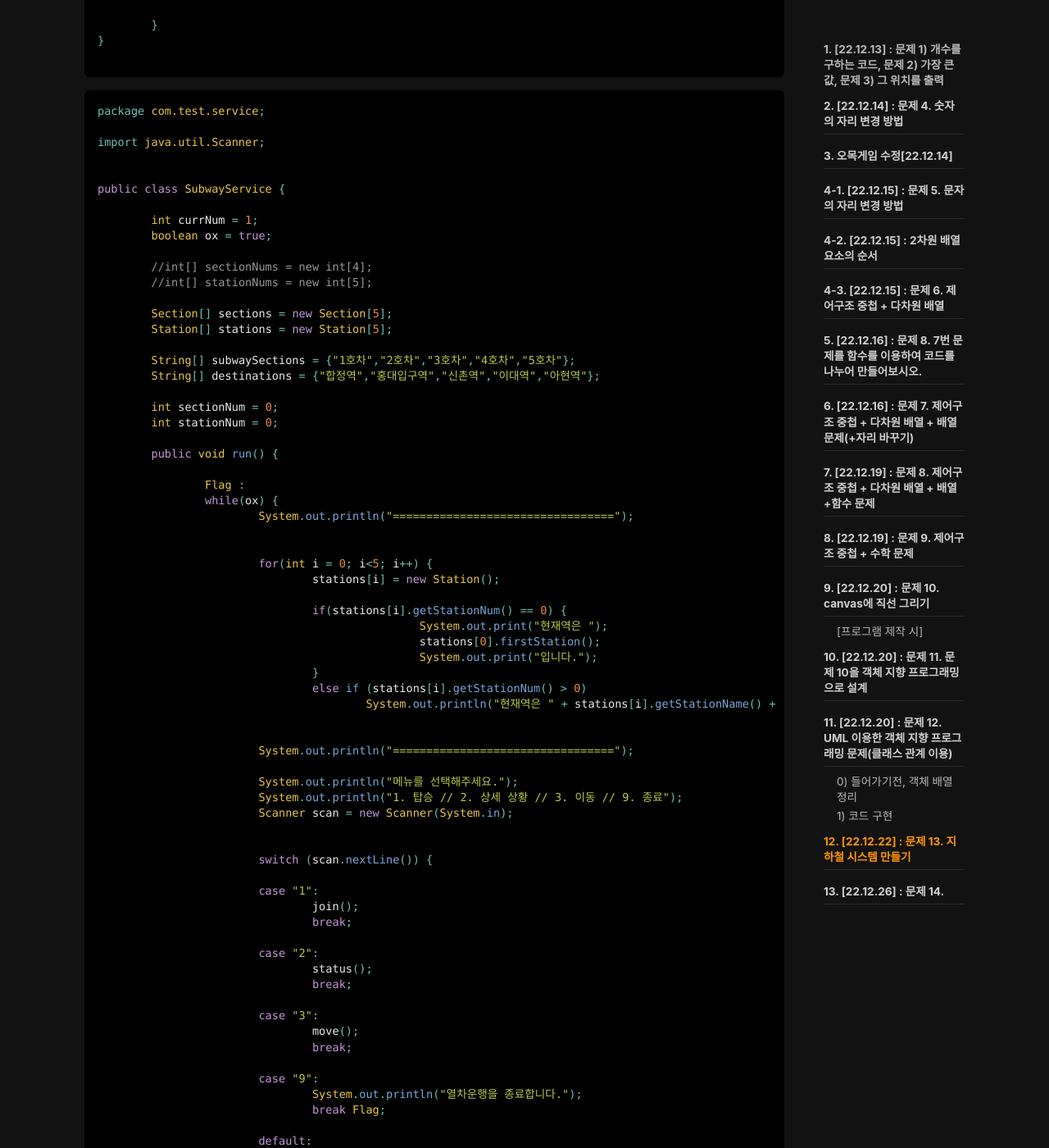
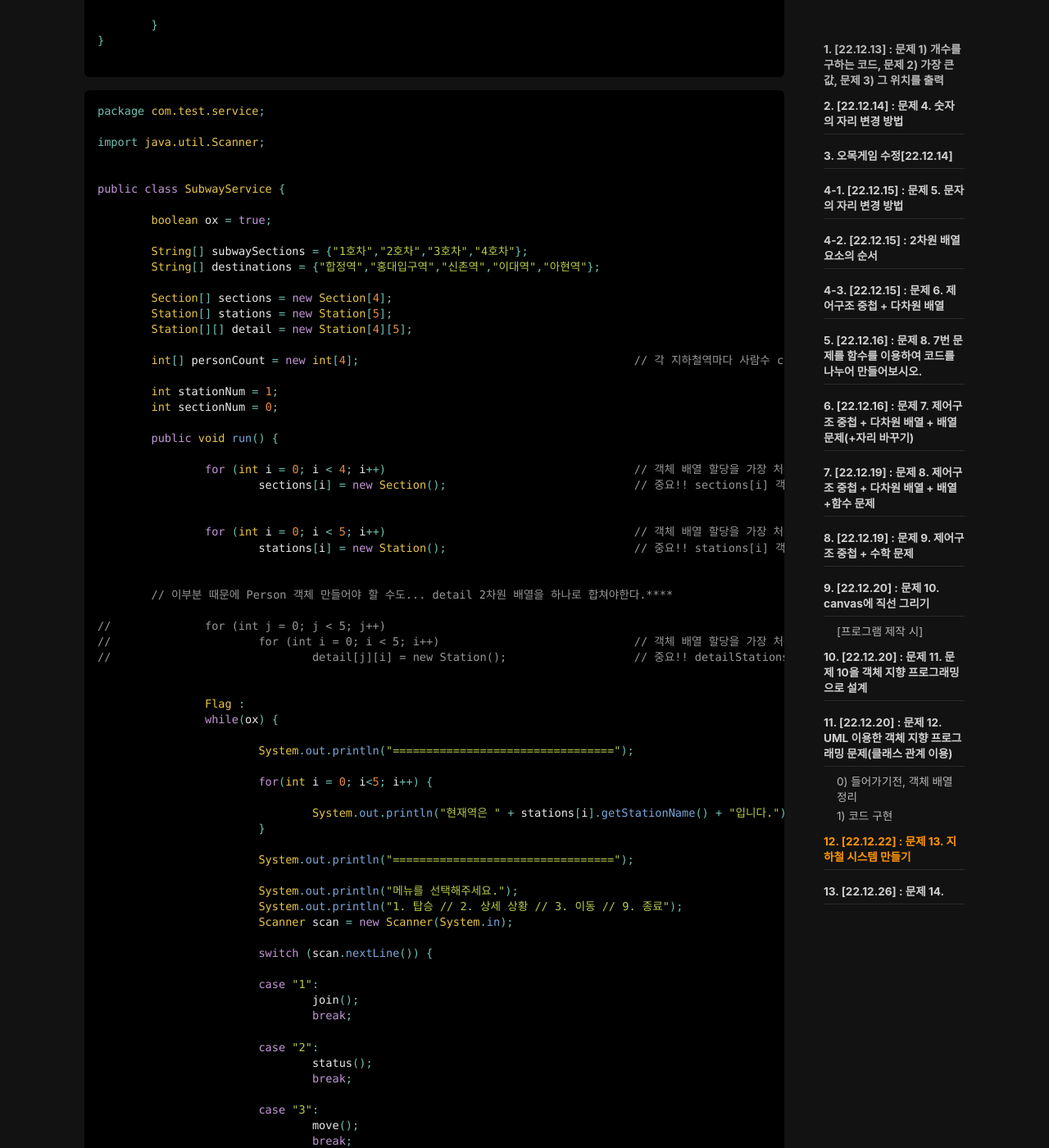
Before and after one commit to wogjs0911/wogjs0911.github.io, a Jekyll site: the page built from _posts/2022-12-13-Daily Test(22-12).md, in a window 1280 px wide and 1400 px high, scrolled down 34416 px. Shown: the whole window at 82% size. Built offline with Jekyll 4.4.1, drawn with Linux system fonts in a browser that asks for light colours; nearby versions of some CDN libraries; comment, search, counter and statistics services are not loaded; some of the changed text lies outside the part shown.

Commit message:
dailyTest19_8

````diff
--- a/_posts/2022-12-13-Daily Test(22-12).md
+++ b/_posts/2022-12-13-Daily Test(22-12).md
@@ -1683,39 +1683,46 @@
 
 public class SubwayService {
 
-	int currNum = 1;
 	boolean ox = true;
 
-	//int[] sectionNums = new int[4];
-	//int[] stationNums = new int[5];
-
-	Section[] sections = new Section[5];
+	String[] subwaySections = {"1호차","2호차","3호차","4호차"};
+	String[] destinations = {"합정역","홍대입구역","신촌역","이대역","아현역"};
+
+	Section[] sections = new Section[4];
 	Station[] stations = new Station[5];
-
-	String[] subwaySections = {"1호차","2호차","3호차","4호차","5호차"};
-	String[] destinations = {"합정역","홍대입구역","신촌역","이대역","아현역"};
-
+	Station[][] detail = new Station[4][5];
+
+	int[] personCount = new int[4];						// 각 지하철역마다 사람수 count 변수 선언
+
+	int stationNum = 1;
 	int sectionNum = 0;
-	int stationNum = 0;
 
 	public void run() {
+
+		for (int i = 0; i < 4; i++) 					// 객체 배열 할당을 가장 처음에 해줘야지  while문 돌때마다 switch문 실행 시, 초기화가 되지 않는다.
+			sections[i] = new Section();				// 중요!! sections[i] 객체 배열 생성 이렇게 앞에 생성해서 뒤에서 여러번 사용한다. 배열 할당이면서 초기화 느낌
+
+
+		for (int i = 0; i < 5; i++)  					// 객체 배열 할당을 가장 처음에 해줘야지  while문 돌때마다 switch문 실행 시, 초기화가 되지 않는다.
+			stations[i] = new Station();				// 중요!! stations[i] 객체 배열 생성 이렇게 앞에 생성해서 뒤에서 여러번 사용한다. 배열 할당이면서 초기화 느낌
+
+
+	// 이부분 때문에 Person 객체 만들어야 할 수도... detail 2차원 배열을 하나로 합쳐야한다.****
+
+//		for (int j = 0; j < 5; j++)
+//			for (int i = 0; i < 5; i++)  				// 객체 배열 할당을 가장 처음에 해줘야지  while문 돌때마다 switch문 실행 시, 초기화가 되지 않는다.
+//				detail[j][i] = new Station();			// 중요!! detailStations[i] 객체 배열 생성 이렇게 앞에 생성해서 뒤에서 여러번 사용한다. 배열 할당이면서 초기화 느낌
+
 
 		Flag :
 		while(ox) {
+
 			System.out.println("=================================");
 
-
 			for(int i = 0; i<5; i++) {
-				stations[i] = new Station();
-
-				if(stations[i].getStationNum() == 0) {
-						System.out.print("현재역은 ");
-						stations[0].firstStation();
-						System.out.print("입니다.");
-				}
-				else if (stations[i].getStationNum() > 0)
-					System.out.println("현재역은 " + stations[i].getStationName() + "입니다.");
-
+
+				System.out.println("현재역은 " + stations[i].getStationName() + "입니다.");
+			}
 
 			System.out.println("=================================");
 
@@ -1723,7 +1730,6 @@
 			System.out.println("1. 탑승 // 2. 상세 상황 // 3. 이동 // 9. 종료");
 			Scanner scan = new Scanner(System.in);
 
-
 			switch (scan.nextLine()) {
 
 			case "1":
@@ -1746,7 +1752,7 @@
 				System.out.println("잘못 입력하셨습니다.");
 
 			}
-		}
+
 		}
 	}
 
@@ -1756,68 +1762,75 @@
 
 		System.out.println("------- 탑승가능 현황 -------");
 
-		for (int i = 0; i < 4; i++) { 					// 중요!! sections[i] 객체 배열 생성 이렇게 앞에 생성해서 뒤에서 여러번 사용한다. 배열 할당이면서 초기화 느낌
-			sections[i] = new Section();				//
-		}
+
 
 		for (int i = 0; i < 4; i++) {
+			//System.out.println(sections[i].getSectionCount());
+			if (sections[i].getSectionCount() < 4) {
+				System.out.println((i+1) + "호차 : 가능");
+			}
+			else if (sections[i].getSectionCount() == 4) {
+				System.out.println((i+1) + "호차 : 불가능");
+			}
+
+			if (sections[0].getSectionCount() == 4 && sections[1].getSectionCount() == 4 && sections[2].getSectionCount() == 4 && sections[3].getSectionCount() == 4) {
+				System.out.println("더이상 탑승 가능열차가 없습니다.");
+			}
+		}
+
+
+		System.out.println("어느 열차에 탑승하시겠습니까?");
+
+		for(int i =0; i<4; i++) {								// 처음 열차 차량 설정
 			//sections[i] = new Section();
-			//sections[i].getSectionCount
-			if (sections[i].getSectionCount() < 4)
-				System.out.println((i+1) + "호차 : 가능");
-
-			else if (sections[i].getSectionCount() == 4)
-				System.out.println((i+1) + "호차 : 불가능");
-
-			else if (sections[i].getSectionCount() >= 4)
-				System.out.println("더이상 탑승 가능열차가 없습니다.");
-		}
-
-		System.out.println("어느 열차에 탑승하시겠습니까?");
-
-		for(int i =0; i<4; i++) {								// 처음 목적지 설정
-			//sections[i] = new Section();
-
-			if(sectionNum != i+1) {
-
-				sections[i].setSectionNum(i+1);
-				sections[i].setSectionName(subwaySections[i]);
-			}
-		}
-
-		for(int i =0; i<4; i++) {								// 처음 목적지 출력
+
+			sections[i].setSectionNum(i+1);
+			sections[i].setSectionName(subwaySections[i]);
+
+		}
+
+		for(int i =0; i<4; i++) {								// 처음 열차 차량  출력
 			sections[i].print();
 		}
 		System.out.println();
 
-		sectionNum = 1;
-
-		int section = Integer.parseInt(scan.nextLine());	// 새로운 목적지 입력
-		int[] personCount = new int[4];						// 각 지하철역마다 사람수 count 변수 선언
+
+		int section = Integer.parseInt(scan.nextLine());	// 새로운 열차 차량  입력
 
 		for(int i = 0 ; i <4; i++) {
-			if (section-1 == i) {							// 새로운 목적지인 지하철역 사람수 count
-				sections[i].setSectionCount(personCount[i]++);
-			}
-
-		}
-
+			if (section-1 == i) {
+				sections[i].setSectionCount(++personCount[i]);				// 가고싶은 열차 차량의 사람수 count
+				sections[i].setSectionName(subwaySections[section-1]);		// 가고싶은 열차 차량 출력
+				System.out.println(sections[i].getSectionName());
+				//System.out.printf("\n%d호차 : %d명\n", i+1, personCount[i]);
+			}
+
+		}
+
+		// 이부분 주의!!****
+
+//		for(int j = 0 ; j <4; j++) {
+//			for(int i = 0 ; i <4; i++) {
+//				if (section-1 == i) {
+//					detail[j][i].setSectionName(subwaySections[section-1]);			// 가고싶은 열차 차량 출력
+//					System.out.println(sections[i].getSectionName());
+//					//System.out.printf("\n%d호차 : %d명\n", i+1, personCount[i]);
+//				}
+//			}
+//		}
+
+
+		// ---------------- 목적지 [station] ---------------------
 
 		System.out.println("목적지를 선택해주세요.");
 
-		for (int i = 0; i < 4; i++) { 					// 중요!! stations[i] 객체 배열 생성 이렇게 앞에 생성해서 뒤에서 여러번 사용한다. 배열 할당이면서 초기화 느낌
-			stations[i] = new Station();				//
-		}
+
 
 		for(int i =0; i<4; i++) {								// 처음 목적지
 
-			if(stationNum != i+1) {
-				//if(i==3)										// 배열 초기화(지하철 순환)
-				//	i=0;
-
-				stations[i].setStationNum(i+1);
-				stations[i].setStationName(destinations[i+1]);
-			}
+			stations[i].setStationNum(i+2);
+			stations[i].setStationName(destinations[i+1]);
+
 		}
 
 		for(int i =0; i<4; i++) {
@@ -1825,25 +1838,49 @@
 		}
 		System.out.println();
 
-		stationNum = Integer.parseInt(scan.nextLine());							// 입력
-		// if(stationNum == )
-
-		for(int i =0; i<4; i++) {
-			if(stationNum != i+1) {								// 입력 후 목적지
-				stations[i].setStationNum(stationNum++);
-				stations[i].setStationName(destinations[++i]);
-			}
-		}
-
-		for(int i =0; i<4; i++) {
-			stations[i].print();
-		}
-		System.out.println();
-
-		// get 함수로 section에 저장
+		int stationNum = Integer.parseInt(scan.nextLine());		// 목적지 입력
+
+		for(int i =0; i<4; i++) {								// 목적지 데이터 저장 -> 나중에 "상세내용" 부분에서 사용
+			if (stationNum-1 == i) {
+				stations[i].setStationNum(stationNum);							// 가고싶은 목적지 출력
+				stations[i].setStationName(destinations[stationNum-1]);			// 가고싶은 목적지 출력
+			}
+		}
+
+		// 중요한 부분!! "이동" 파트에서 쓰자****
+//		for(int i =0; i<4; i++) {								// 탑승에서는 다음역으로 구간이 안 바뀌어도 된다. 이부분은 "이동" 부분에 넣어준다.
+//
+//			stations[i].setStationNum(stationNum+i);
+//			stations[i].setStationName(destinations[stationNum+i]);
+//
+//			if(stationNum + i == 4)
+//				stationNum = 1;
+//		}
+//
+//		for(int i =0; i<4; i++) {
+//			stations[i].print();
+//		}
+//		System.out.println();
+
+
 	}
 
 	private void move() {
+
+		// 중요한 부분!! "이동" 파트에서 쓰자****
+//		for(int i =0; i<4; i++) {								// 탑승에서는 다음역으로 구간이 안 바뀌어도 된다. 이부분은 "이동" 부분에 넣어준다.
+//
+//			stations[i].setStationNum(stationNum+i);
+//			stations[i].setStationName(destinations[stationNum+i]);
+//
+//			if(stationNum + i == 4)
+//				stationNum = 1;
+//		}
+//
+//		for(int i =0; i<4; i++) {
+//			stations[i].print();
+//		}
+//		System.out.println();
 
 	}
 
@@ -1958,7 +1995,6 @@
 
 
 }
-
 ```
 
 ---
````
